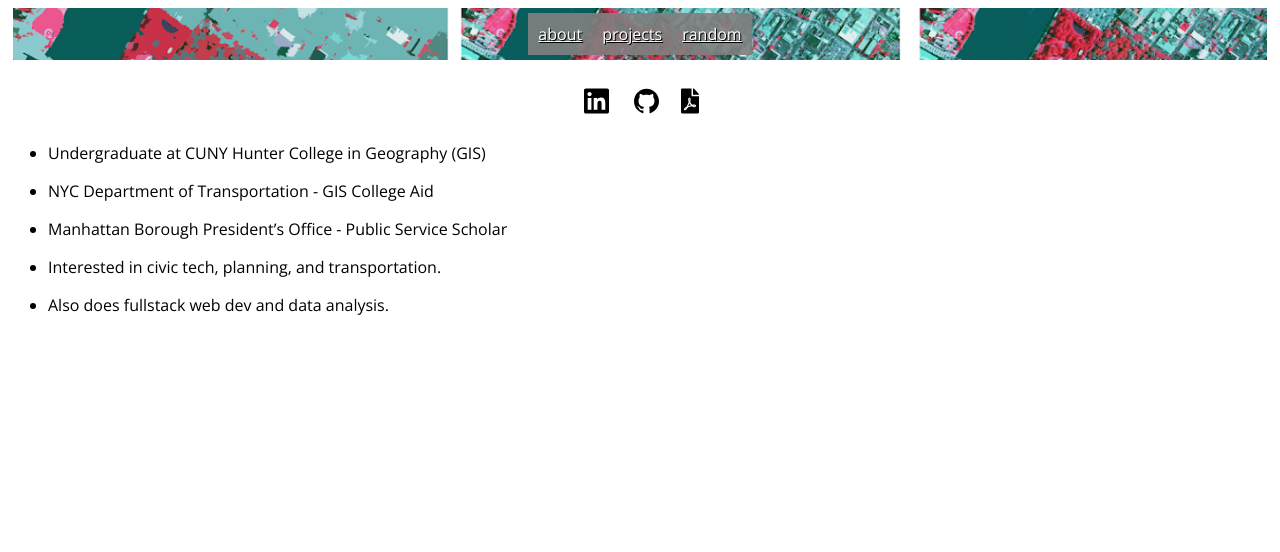
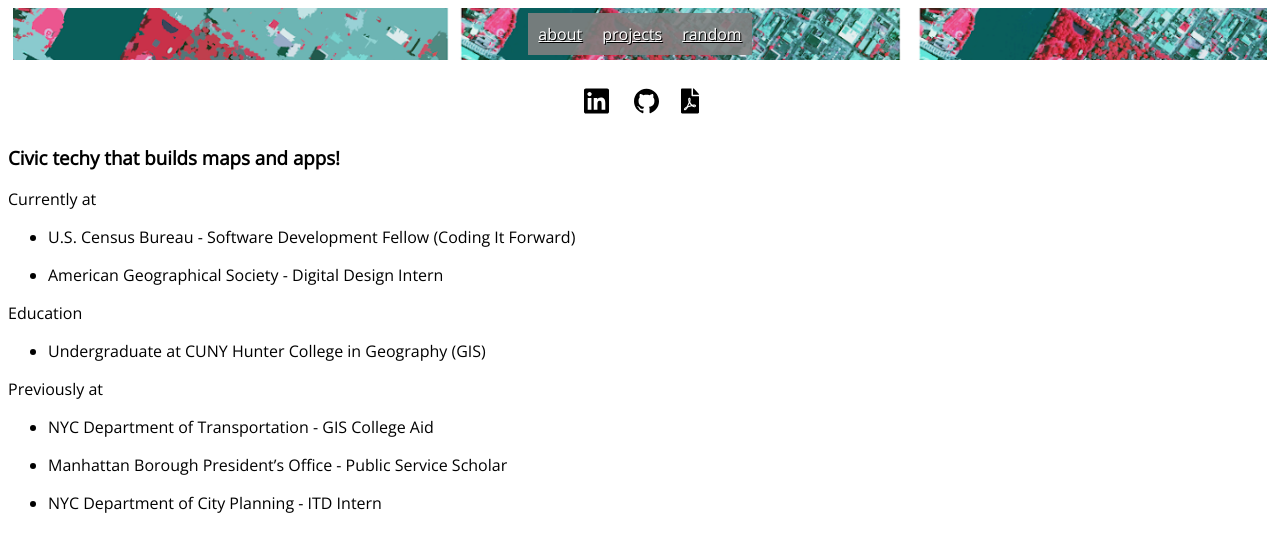
Before and after one commit to zhik/zhik.github.io, a Jekyll site: the page built from index.md, in a window 1280 px wide. Shown: the top 552 px of the page. Built offline with Jekyll 4.4.1, drawn with Linux system fonts in a browser that asks for light colours.

```diff
--- a/index.md
+++ b/index.md
@@ -10,12 +10,22 @@ title: about
     <a class="icon" href="pdfs/resume.pdf"><img src="images/file.svg" alt="resume-link"></a>
 </div>
 
-* Undergraduate at CUNY Hunter College in Geography (GIS)
+### Civic techy that builds maps and apps!
 
-* NYC Department of Transportation - GIS College Aid
+Currently at
 
-* Manhattan Borough President's Office - Public Service Scholar
+- U.S. Census Bureau - Software Development Fellow (Coding It Forward)
 
-* Interested in civic tech, planning, and transportation.
+- American Geographical Society - Digital Design Intern
 
-* Also does fullstack web dev and data analysis.
+Education
+
+- Undergraduate at CUNY Hunter College in Geography (GIS)
+
+Previously at
+
+- NYC Department of Transportation - GIS College Aid
+
+- Manhattan Borough President's Office - Public Service Scholar
+
+- NYC Department of City Planning - ITD Intern
```
Also changed, not shown: proj.md (+53 -32 lines), images/widget.jpg (added), 2 other files.
